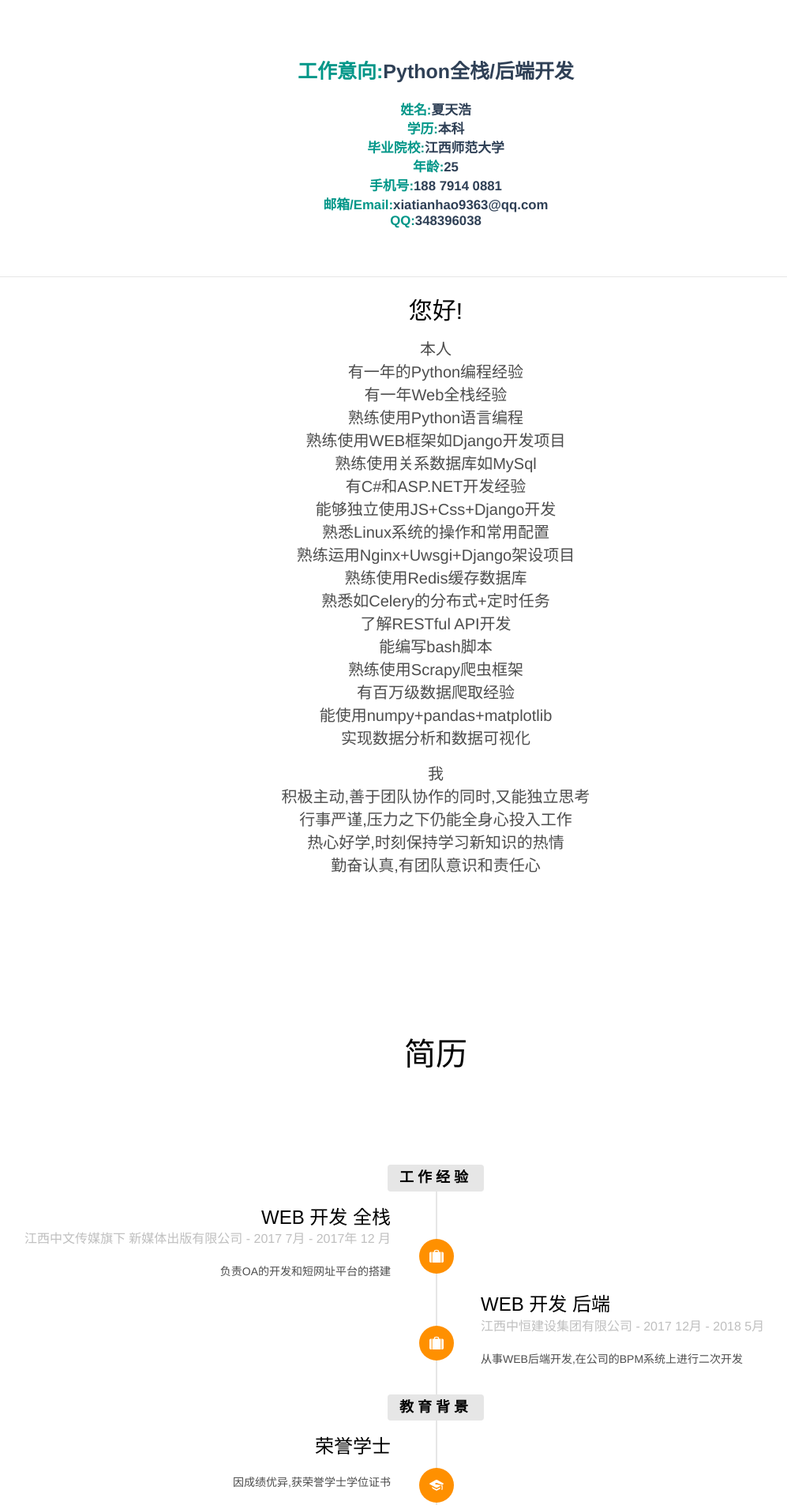
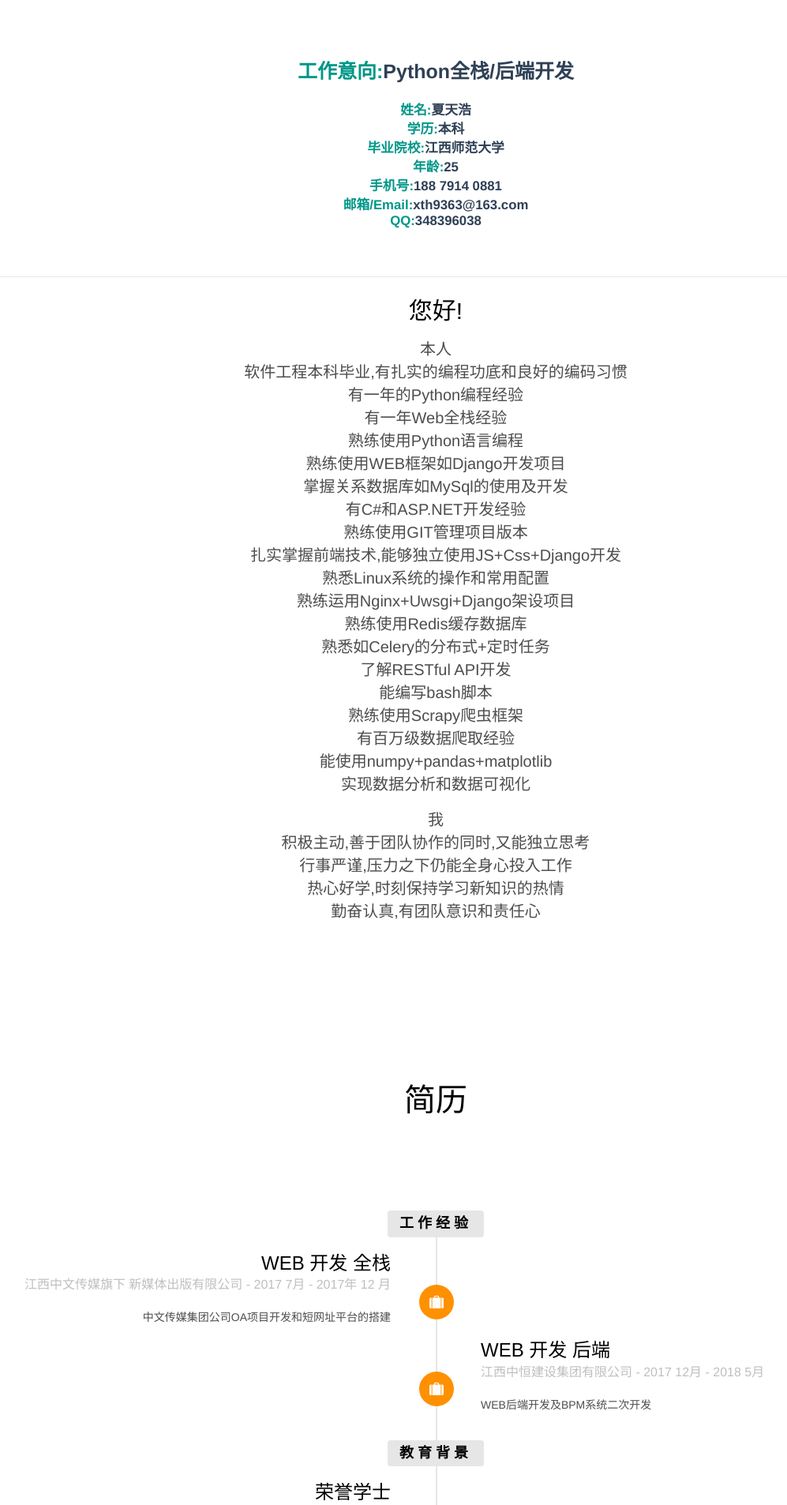
Before and after one commit to xth9363/resume, a Python web app: template templates/index.html in a window 1280 px wide. Shown: the part 978-2884 px from the top of the page at 79% size, without its empty margins (88-1085 px from the left). Run offline with Jinja, Linux system fonts and the light colour scheme; the template is opened without the code that fills it, so the values that code supplies are empty; some libraries are stand-ins or nearby versions; some web fonts are replaced.

Commit message:
better details

```diff
--- a/templates/index.html
+++ b/templates/index.html
@@ -132,7 +132,7 @@
                         <li><span class="fs">年龄:</span><span class="ss">25</span></li>
                         <li><span class="fs">手机号:</span><span class="ss">188 7914 0881</span></li>
                         <li><span class="fs">邮箱/Email:</span><span
-                                class="ss">xiatianhao9363@qq.com</span></li>
+                                class="ss">xth9363@163.com</span></li>
                         <li><span class="fs">QQ:</span><span
                                 class="ss">348396038</span></li>
                     </ul>
@@ -145,13 +145,15 @@
                     <h2 style="text-align: center;">您好!</h2>
                     <br>
                     <p>本人</p>
+                    <p>软件工程本科毕业,有扎实的编程功底和良好的编码习惯</p>
                     <p>有一年的Python编程经验</p>
                     <p>有一年Web全栈经验</p>
                     <p>熟练使用Python语言编程</p>
                     <p>熟练使用WEB框架如Django开发项目</p>
-                    <p>熟练使用关系数据库如MySql</p>
+                    <p>掌握关系数据库如MySql的使用及开发</p>
                     <p>有C#和ASP.NET开发经验</p>
-                    <p>能够独立使用JS+Css+Django开发</p>
+                    <p>熟练使用GIT管理项目版本</p>
+                    <p>扎实掌握前端技术,能够独立使用JS+Css+Django开发</p>
                     <p>熟悉Linux系统的操作和常用配置</p>
                     <p>熟练运用Nginx+Uwsgi+Django架设项目</p>
                     <p>熟练使用Redis缓存数据库</p>
@@ -197,7 +199,7 @@
                                     <span class="company">江西中文传媒旗下 新媒体出版有限公司 - 2017 7月 - 2017年 12 月</span>
                                 </div>
                                 <div class="timeline-body">
-                                    <p>负责OA的开发和短网址平台的搭建</p>
+                                    <p>中文传媒集团公司OA项目开发和短网址平台的搭建</p>
                                 </div>
                             </div>
                         </li>
@@ -209,7 +211,7 @@
                                     <span class="company">江西中恒建设集团有限公司 - 2017 12月 - 2018 5月 </span>
                                 </div>
                                 <div class="timeline-body">
-                                    <p>从事WEB后端开发,在公司的BPM系统上进行二次开发</p>
+                                    <p>WEB后端开发及BPM系统二次开发</p>
                                 </div>
                             </div>
                         </li>
@@ -250,7 +252,7 @@
                                     <span class="company"></span>
                                 </div>
                                 <div class="timeline-body">
-                                    <p> 在校期间学习并获得了初级软考 程序员证</p>
+                                    <p>软件开发综合素质的证明</p>
                                 </div>
                             </div>
                         </li>
@@ -262,7 +264,7 @@
                                     <span class="company"></span>
                                 </div>
                                 <div class="timeline-body">
-                                    <p>学业期间,连续四年获综合素质奖学金</p>
+                                    <p>成绩优异,连续四年获奖学金</p>
                                 </div>
                             </div>
                         </li>
@@ -274,7 +276,7 @@
                                     <span class="company"></span>
                                 </div>
                                 <div class="timeline-body">
-                                    <p>阅读英语文档时有所帮助</p>
+                                    <p>优异的文档阅读能力</p>
                                 </div>
                             </div>
                         </li>
```
Also changed, not shown: resume/views.py (+4 -8 lines).
